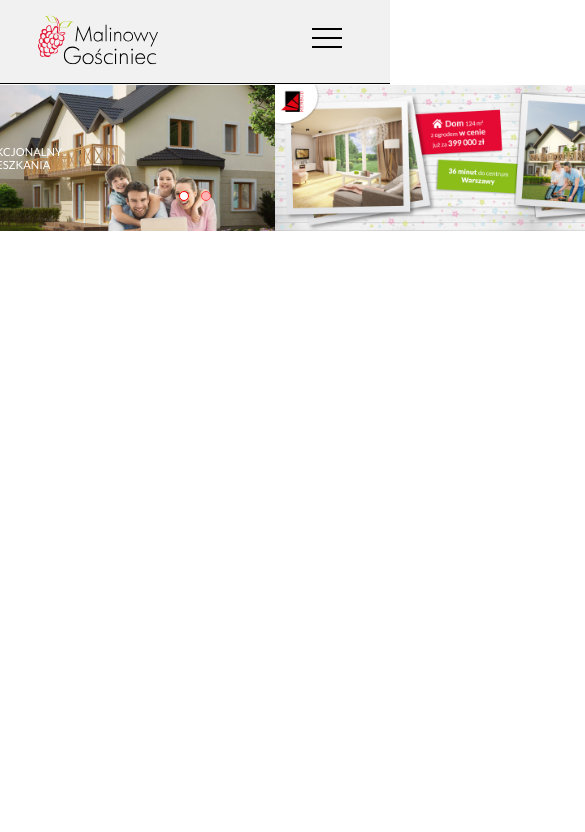
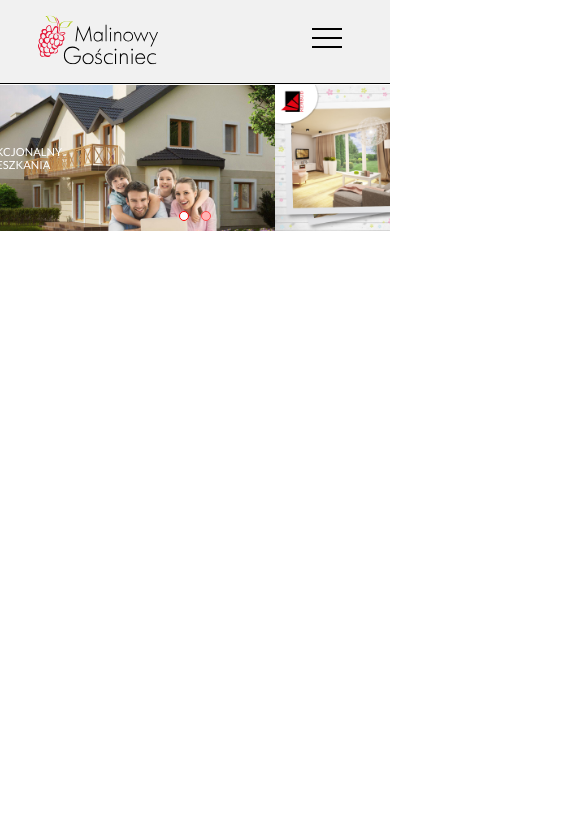
Before and after one commit to Schkar/Malinowy, a website: page index.html in a window 390 px wide. Shown: the top 832 px of the page, 585 px wide, since content can reach past the window. Drawn offline with Linux system fonts and the light colour scheme.

Commit message:
poprawiony slider i skonczona nawigacja

```diff
--- a/index.html
+++ b/index.html
@@ -60,14 +60,16 @@
       </section>
     </header>
     <main class="main_section">
-      <section class="grid_container fullscreen">
-        <div class="row slider">
+      <section class="grid_container fullscreen slider_container">
+        <div class="row slider_wrapper">
+          <div class="slider">
             <div class="col-xs-12 collapsed slide_1 active">
               <span class="on_slide1_text">Twój duży, funkcjonalny <br> dom w cenie mieszkania</span>
               <img class="image_1" src="images/slide_1.jpg" alt="#">
             </div>
             <div class="col-xs-12 collapsed slide_2">
               <img class="image_2" src="images/slide_2.jpg" alt="#">
+            </div>
           </div>
           <div class="col-xs-12 collapsed slider_navigation">
             <div class="bullet_point bp_active"></div>
@@ -76,24 +78,26 @@
         </div>
       </section>
       <section class="grid_container">
-        <div class="row boxes_container">
+        <div class="row">
+          <div class="boxes_container">
             <div class="col-xs-12 col-s-4 box_container_1">
               <img src="images/box1.jpg" alt="">
               <h3>Wygodny i funkcjonalny dom w cenie mieszkania? Tak to możliwe!</h3>
               <span>Już za 399 000 zł możesz mieć swój własny dom z ogrodem, dwoma miejscami parkingowymi, minimum dwoma łazienkami i użytkowym strychem, a to wszystko na własnej działce.</span>
-            <a href="#">Sprawdź co jeszcze zyskasz ></a>
+              <span class="boxes_links"><a href="#">Sprawdź co jeszcze zyskasz ></a></span>
             </div>
             <div class="col-xs-12 col-s-4 box_container_2">
               <img src="images/box2.jpg" alt="">
               <h3>36 minut od centrum Warszawy</h3>
               <span>Wygodne i szybkie połączenie z centrum Warszawy. Samochodem do centrum dojedziesz już w 36 minut. Jeśli wybierzesz komunikację publiczną do dyspozycji masz połączenia KM, SKM i ZTM. Tylko 2 minuty zajmie Ci dojazd samochodem do stacji kolejki i przystanku ZTM. W 6 minut dostaniesz się na stację Szybkiej Kolejki Miejskiej.</span>
-            <a href="#">Zobacz możliwości dojazdu ></a>
+              <span class="boxes_links"><a href="#">Zobacz możliwości dojazdu ></a></span>
             </div>
             <div class="col-xs-12 col-s-4 box_container_3">
               <img src="images/box3.jpg" alt="">
               <h3>Doskonała, perspektywiczna lokalizacja</h3>
               <span>Szkoła, przychodnia, apteka, Urząd, poczta, bank, supermarket – wszystko czego potrzebujesz na co dzień znajduje się w najbliższej okolicy. Dodatkowo rozpoczęły się już prace nad Południową Obwodnicą Warszawy i Autostradą A2 do których dojazd zajmie tylko kilka minut samochodem.</span>
-            <a href="#">Czytaj więcej ></a>
+              <span class="boxes_links"><a href="#">Czytaj więcej ></a></span>
+            </div>
           </div>
         </div>
       </section>
--- a/scss/modules/_slider_navigation.scss
+++ b/scss/modules/_slider_navigation.scss
@@ -1,15 +1,18 @@
+.slider_wrapper{
+  position: relative;
+  height: 100%;
   .slider_navigation{
     position: absolute;
-  top: 100px;
-  @media (min-width: 480px) and (max-width: 639px){
-    top: 50vh;
-  }
-  @include phone{
-    top: 60vh;
-  }
-  @include tablet{
-    top: 70vh;
-  }
+    bottom: 10px;
+    // @media (min-width: 480px) and (max-width: 639px){
+    //   top: 50vh;
+    // }
+    // @include phone{
+    //   top: 60vh;
+    // }
+    // @include tablet{
+    //   top: 70vh;
+    // }
     left: 0;
     text-align: center;
     .bullet_point{
@@ -38,3 +41,4 @@
       }
     }
   }
+}
--- a/scss/modules/_slider_pictures.scss
+++ b/scss/modules/_slider_pictures.scss
@@ -2,14 +2,16 @@
   .slider{
     position: relative;
     width: 100vw;
-  height: auto;
+    height: 100%;
+    display: flex;
+    overflow: hidden;
     // every slide container (there are 2)
     [class*="slide_"]{
-    display: inline-block;
-    position: absolute;
+      flex-shrink: 0;
+      position: relative;
       top: 0;
       width: 100%;
-    overflow: hidden;
+      // overflow: hidden;
       img{
         max-width: 100%;
         max-height: 100%;
@@ -41,10 +43,10 @@
       }
     }
     .slide_2{
-    left: 100%;
+      left: 0;
       transition: left 0.5s ease;
       &.active{
-      left: 0;
+        left: -100%;
         transition: left 0.5s ease;
       }
     }
```
Also changed, not shown: css/main.css. Lines whose indentation alone changed are shown as unchanged.
